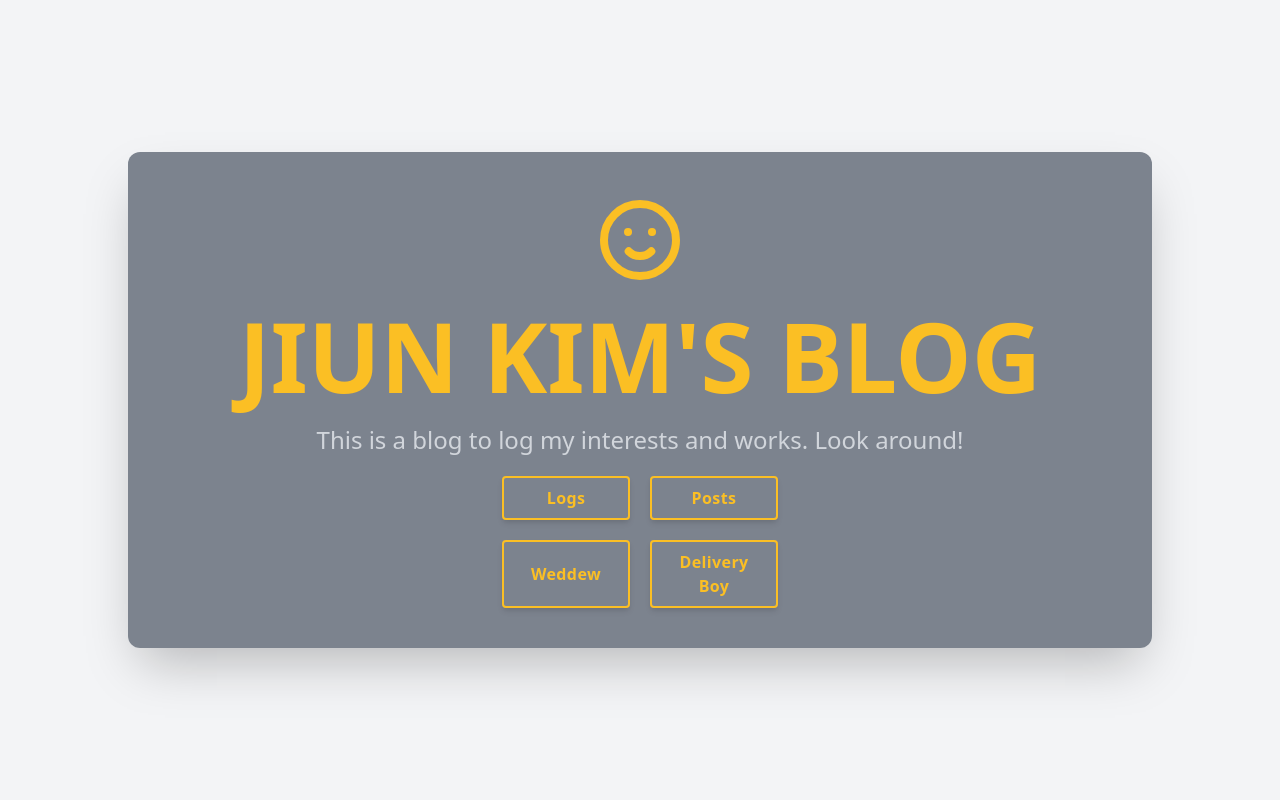
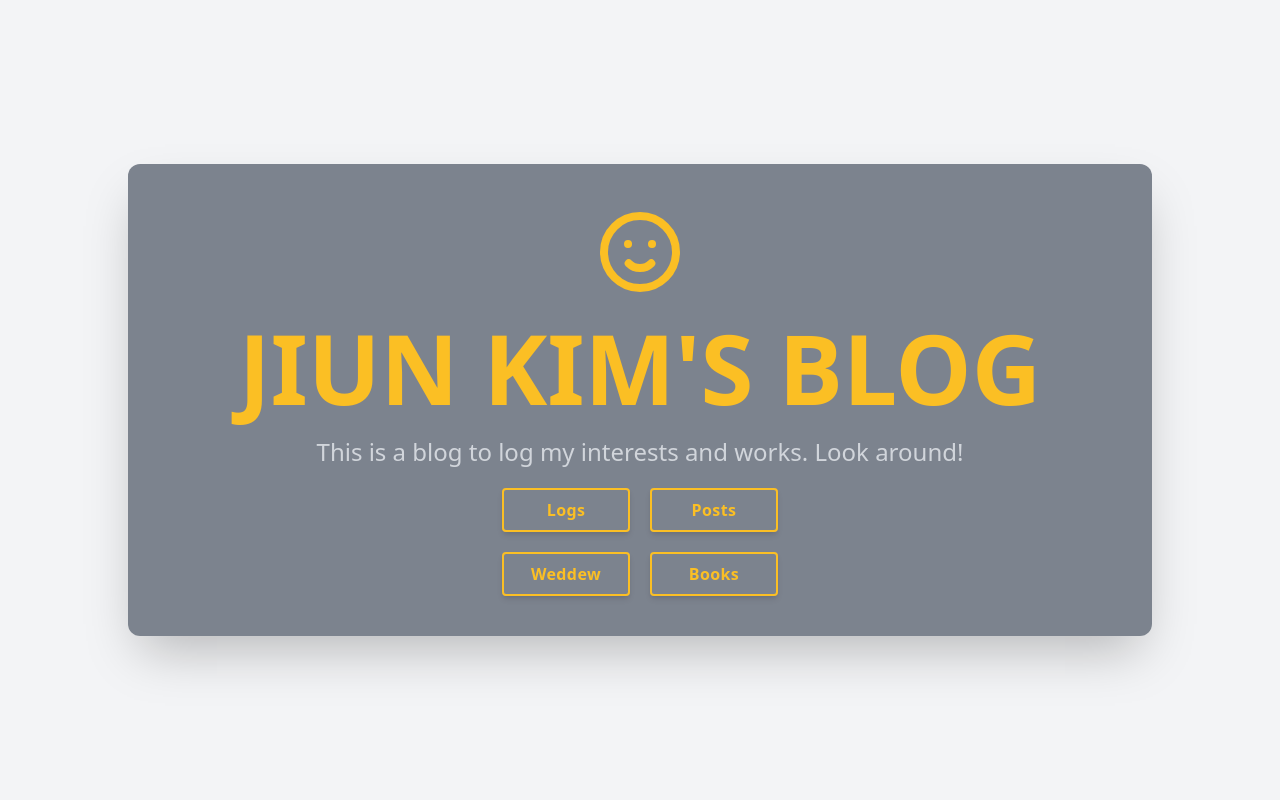
Before and after one commit to jiun0507/blog, a Django app: page / in a window 1280 px wide. Run offline with Django 3.2, Linux system fonts and the light colour scheme; style sheets or scripts are compiled from the project's sources.

Commit message:
change landing page delivery boy -> book

```diff
--- a/templates/landing_page.html
+++ b/templates/landing_page.html
@@ -30,8 +30,8 @@
                 <a href="http://we-dding-dev.herokuapp.com"  class="md:w-32 tracking-wide text-yellow-400 font-bold rounded border-2 border-yellow-400 hover:border-red-600 hover:bg-blue-600 hover:text-white shadow-md py-2 px-6 inline-flex items-center transition duration-300">
                     <span class="mx-auto">Weddew</span>
                 </a>
-                <a href="{% url "core:out_of_service" dotori_postoffice %}"  class="md:w-32 tracking-wide text-yellow-400 font-bold rounded border-2 border-yellow-400 hover:border-red-600 hover:bg-blue-600 hover:text-white shadow-md py-2 px-6 inline-flex items-center transition duration-300">
-                    <span class="mx-auto">Delivery Boy</span>
+                <a href="{% url "book:list" %}"  class="md:w-32 tracking-wide text-yellow-400 font-bold rounded border-2 border-yellow-400 hover:border-red-600 hover:bg-blue-600 hover:text-white shadow-md py-2 px-6 inline-flex items-center transition duration-300">
+                    <span class="mx-auto">Books</span>
                 </a>
             </div>
         </div>
```
